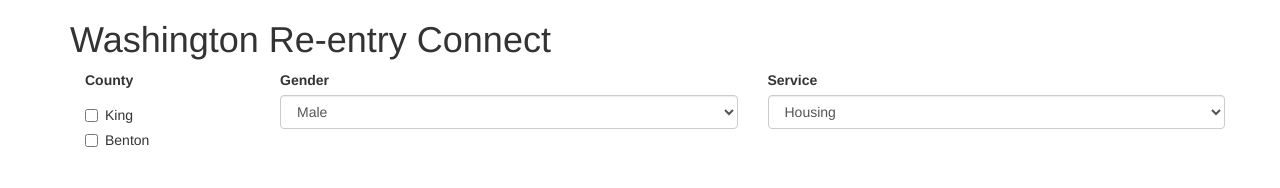
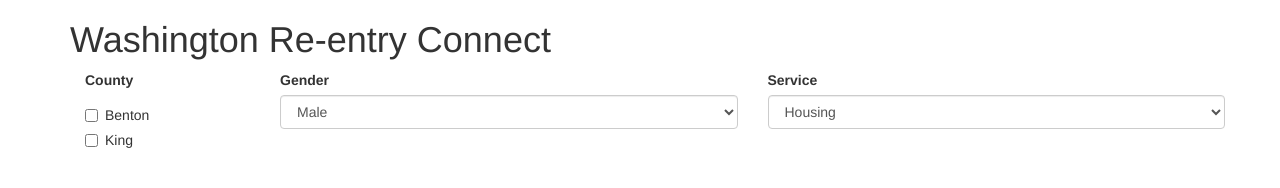
Before and after one commit to un-loop/wareentryresourceguide, a React app in the folder website/: page / in a window 1280 px wide. Shown: the top 188 px of the page. Built offline with nearby package versions, Linux system fonts and the light colour scheme; the HTML template or start-up script is replaced by a standard one.

Commit message:
Add filtering up to state.

```diff
--- /dev/null
+++ b/website/src/CountyCheckbox.tsx
@@ -0,0 +1,35 @@
+import * as React from "react";
+import { Checkbox } from "react-bootstrap";
+
+interface ICountyCheckboxProps {
+  onCheck: (county: string) => void;
+  onUncheck: (county: string) => void;
+  checked: boolean;
+  county: string;
+}
+
+export default class CountyCheckbox extends React.Component<ICountyCheckboxProps, {}> {
+  public constructor(props: ICountyCheckboxProps) {
+      super(props);
+      this.onChange = this.onChange.bind(this);
+  }
+
+    public render() {
+    return (
+         <Checkbox
+            checked={this.props.checked}
+            onChange={this.onChange}
+         >
+            {this.props.county}
+         </Checkbox>
+    );
+  }
+
+  public onChange(e: any) {
+    if (e.target.checked) {
+        this.props.onCheck(this.props.county);
+    } else {
+        this.props.onUncheck(this.props.county);
+    }
+  }
+}
--- a/website/src/CountyFilter.tsx
+++ b/website/src/CountyFilter.tsx
@@ -1,14 +1,47 @@
 import * as React from "react";
-import { Checkbox, ControlLabel, FormGroup } from "react-bootstrap";
+import { ControlLabel, FormGroup } from "react-bootstrap";
+import CountyCheckbox from "./CountyCheckbox";
 
-export default class CountyFilter extends React.Component<{}, {}> {
+interface ICountyFilterProps {
+  onChange: (selectedCounties: string[]) => void;
+  selectedCounties: string[];
+  counties: string[];
+}
+
+export default class CountyFilter extends React.Component<ICountyFilterProps, {}> {
+  public constructor(props: ICountyFilterProps) {
+    super(props);
+    this.onCountySelected = this.onCountySelected.bind(this);
+    this.onCountyUnselected = this.onCountyUnselected.bind(this);
+  }
+
   public render() {
     return (
          <FormGroup>
             <ControlLabel>County</ControlLabel>
-            <Checkbox value="King">King</Checkbox>
-            <Checkbox value="Benton">Benton</Checkbox>
+            {this.getCountyCheckboxes()}
         </FormGroup>
     );
   }
+
+  public onCountySelected(county: string) {
+    this.props.onChange(this.props.selectedCounties.concat(county));
+  }
+
+  public onCountyUnselected(county: string) {
+    this.props.onChange(this.props.selectedCounties.filter((selectedCounty) => selectedCounty !== county));
+  }
+
+  private getCountyCheckboxes(): JSX.Element[] {
+    return this.props.counties.map((county) =>
+                  (
+                  <CountyCheckbox
+                    county={county}
+                    checked={this.props.selectedCounties.some((selectedCounty) => selectedCounty === county)}
+                    onCheck={this.onCountySelected}
+                    onUncheck={this.onCountyUnselected}
+                  />
+                  ),
+              );
+  }
 }
--- a/website/src/FilterableOrganizationList.tsx
+++ b/website/src/FilterableOrganizationList.tsx
@@ -12,6 +12,7 @@ interface IFilterableOrganizationList {
 
 interface IFilterableOrganizationState {
     genderSelection: Gender;
+    selectedCounties: string[];
 }
 
 enum Gender {
@@ -20,13 +21,25 @@ enum Gender {
 }
 
 export default class App extends React.Component<IFilterableOrganizationList, IFilterableOrganizationState> {
+  private counties: string[] = new Array<string>("Benton", "King");
+
+  public constructor(props: IFilterableOrganizationList, state: IFilterableOrganizationState ) {
+    super(props, state);
+    this.state = {genderSelection: Gender.Male, selectedCounties: new Array<string>()};
+    this.handleCountiesFilterChange = this.handleCountiesFilterChange.bind(this);
+  }
+
   public render() {
     return (
       <div>
         <Grid>
           <Row>
             <Col sm={12} md={2}>
-              <CountyFilter/>
+              <CountyFilter
+                onChange={this.handleCountiesFilterChange}
+                counties={this.counties}
+                selectedCounties={this.state.selectedCounties}
+              />
             </Col>
             <Col sm={12} md={5}>
               <GenderFilterSelect/>
@@ -44,4 +57,8 @@ export default class App extends React.Component<IFilterableOrganizationList, IF
       </div>
     );
   }
+
+  private handleCountiesFilterChange(selectedCounties: string[]) {
+    this.setState({ selectedCounties });
+  }
 }
```
